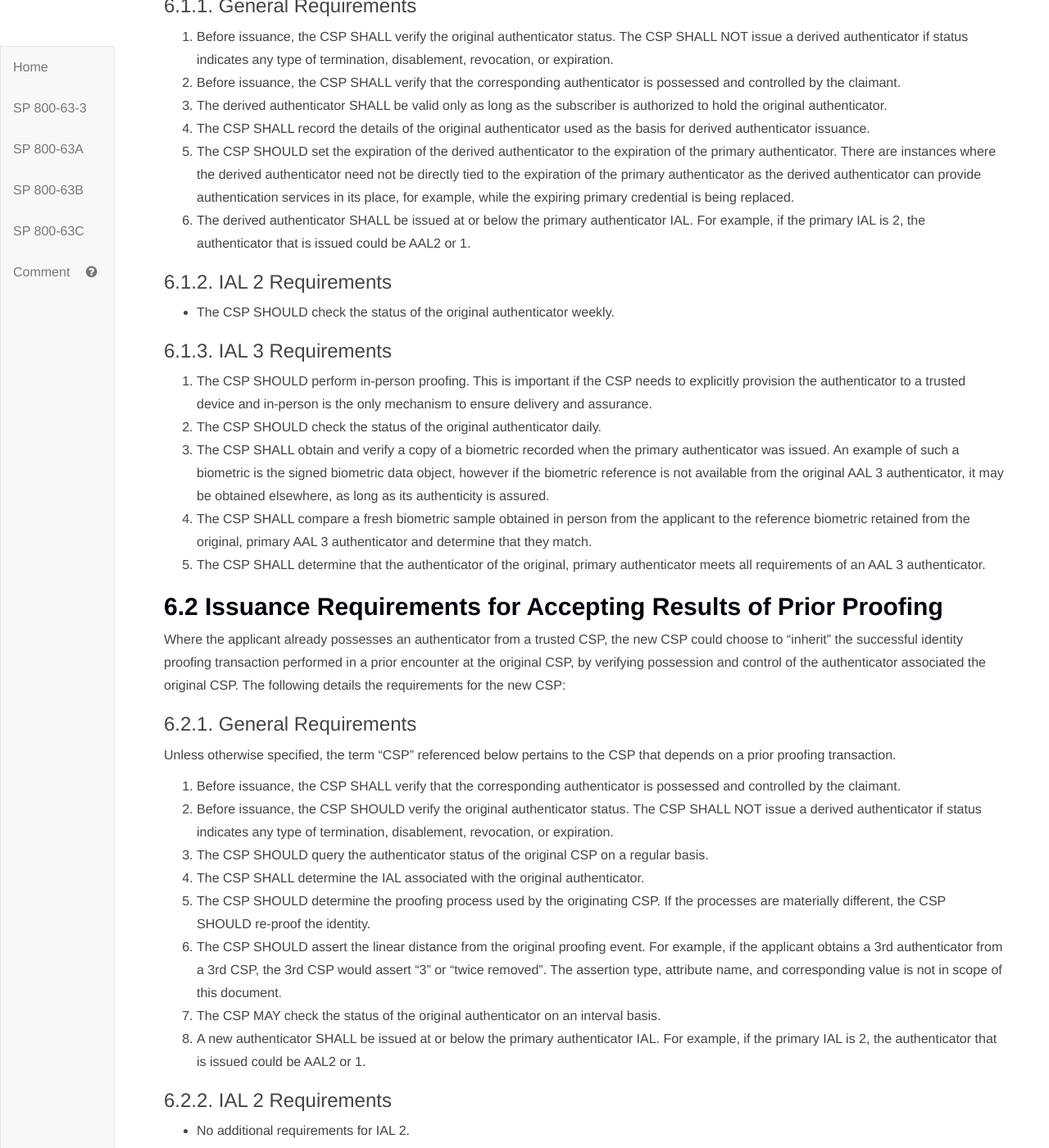
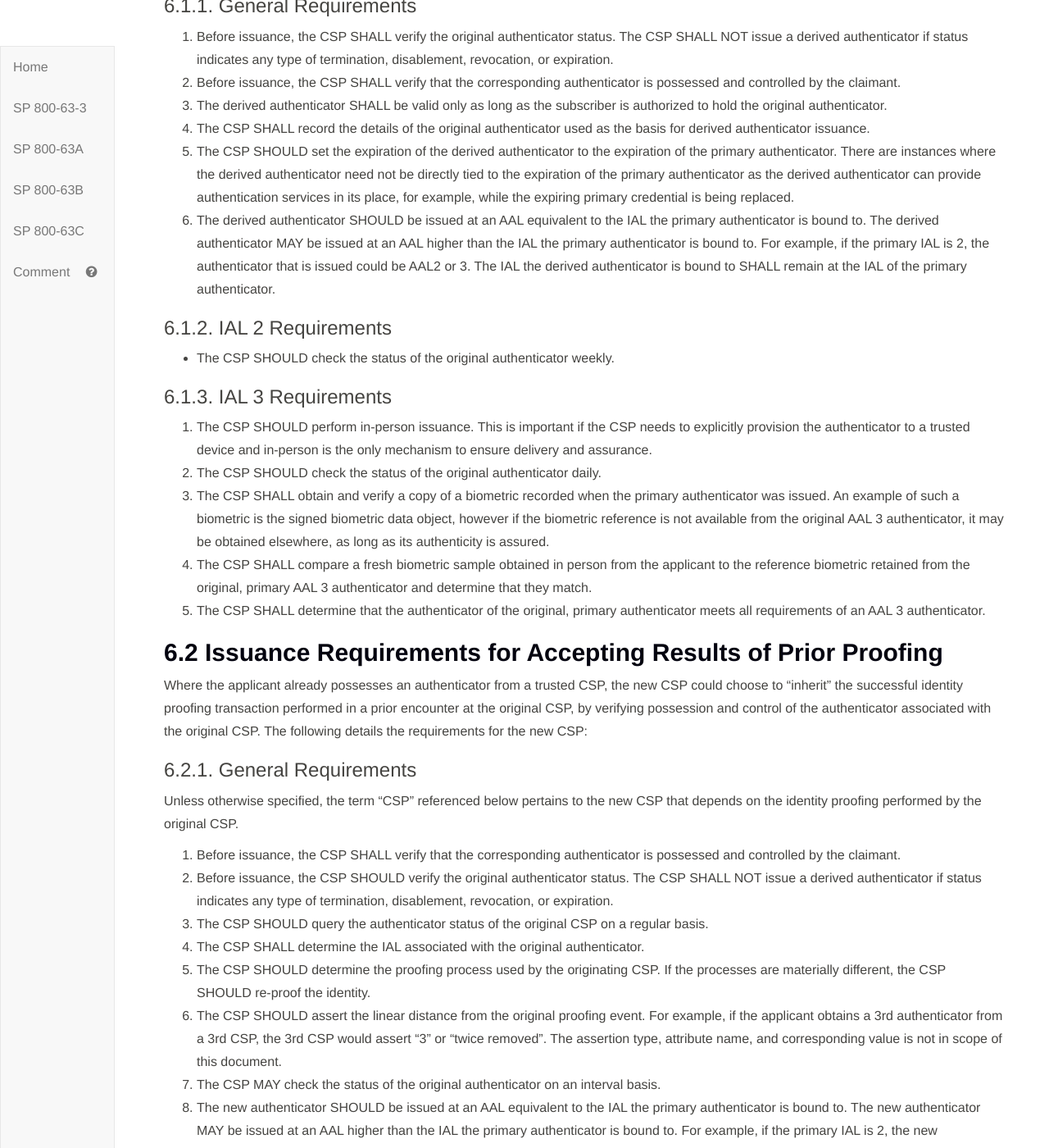
Before and after one commit to usnistgov/800-63-3, a Jekyll site: the page built from sp800-63a.md, in a window 1280 px wide and 1400 px high, scrolled down 27087 px. Shown: the whole window at 82% size. Built offline with Jekyll 4.4.1, drawn with Linux system fonts in a browser that asks for light colours; some of the changed text lies outside the part shown.

Commit message:
Finalize peer review updates.

```diff
--- a/sp800-63a/sec6_dc.md
+++ b/sp800-63a/sec6_dc.md
@@ -18,7 +18,7 @@ This section applies when the secondary authenticator is directly tied to the au
 3. The derived authenticator SHALL be valid only as long as the subscriber is authorized to hold the original authenticator.
 4. The CSP SHALL record the details of the original authenticator used as the basis for derived authenticator issuance.
 5. The CSP SHOULD set the expiration of the derived authenticator to the expiration of the primary authenticator. There are instances where the derived authenticator need not be directly tied to the expiration of the primary authenticator as the derived authenticator can provide authentication services in its place, for example, while the expiring primary credential is being replaced.
-6. The derived authenticator SHALL be issued at or below the primary authenticator IAL. For example, if the primary IAL is 2, the authenticator that is issued could be AAL2 or 1.
+6. The derived authenticator SHOULD be issued at an AAL equivalent to  the IAL the primary authenticator is bound to.  The derived authenticator MAY be issued at an AAL higher than the IAL the primary authenticator is bound to. For example, if the primary IAL is 2, the authenticator that is issued could be AAL2 or 3. The IAL the derived authenticator is bound to SHALL remain at the IAL of the primary authenticator.
 
 
 ### 6.1.2. IAL 2 Requirements
@@ -28,7 +28,7 @@ This section applies when the secondary authenticator is directly tied to the au
 
 ### <a name="dc-ial3"></a>6.1.3. IAL 3 Requirements
 
-1.  The CSP SHOULD perform in-person proofing. This is important if the CSP needs to explicitly provision the authenticator to a trusted device and in-person is the only mechanism to ensure delivery and assurance.
+1.  The CSP SHOULD perform in-person issuance. This is important if the CSP needs to explicitly provision the authenticator to a trusted device and in-person is the only mechanism to ensure delivery and assurance.
 2. The CSP SHOULD check the status of the original authenticator daily.
 3. The CSP SHALL obtain and verify a copy of a biometric recorded when the primary authenticator was issued. An example of such a biometric is the signed biometric data object, however if the biometric reference is not available from the original AAL 3 authenticator, it may be obtained elsewhere, as long as its authenticity is assured.
 4. The CSP SHALL compare a fresh biometric sample obtained in person from the applicant to the reference biometric retained from the original, primary AAL 3 authenticator and determine that they match.
@@ -36,11 +36,11 @@ This section applies when the secondary authenticator is directly tied to the au
 
 ## <a name="prior"></a>6.2 Issuance Requirements for Accepting Results of Prior Proofing
 
-Where the applicant already possesses an authenticator from a trusted CSP, the new CSP could choose to "inherit" the successful identity proofing transaction performed in a prior encounter at the original CSP, by verifying possession and control of the authenticator associated the original CSP.  The following details the requirements for the new CSP:
+Where the applicant already possesses an authenticator from a trusted CSP, the new CSP could choose to "inherit" the successful identity proofing transaction performed in a prior encounter at the original CSP, by verifying possession and control of the authenticator associated with the original CSP.  The following details the requirements for the new CSP:
 
 ### 6.2.1. General Requirements
 
-Unless otherwise specified, the term "CSP" referenced below pertains to the CSP that depends on a prior proofing transaction.
+Unless otherwise specified, the term "CSP" referenced below pertains to the new CSP that depends on the identity proofing performed by the original CSP.
 
 1. Before issuance, the CSP SHALL verify that the corresponding authenticator is possessed and controlled by the claimant.
 2. Before issuance, the CSP SHOULD verify the original authenticator status. The CSP SHALL NOT issue a derived authenticator if status indicates any type of termination, disablement, revocation, or expiration.
@@ -49,7 +49,7 @@ Unless otherwise specified, the term "CSP" referenced below pertains to the CSP
 5. The CSP SHOULD determine the proofing process used by the originating CSP.  If the processes are materially different, the CSP SHOULD re-proof the identity.
 6. The CSP SHOULD assert the linear distance from the original proofing event.  For example, if the applicant obtains a 3rd authenticator from a 3rd CSP, the 3rd CSP would assert "3" or "twice removed".  The assertion type, attribute name, and corresponding value is not in scope of this document.
 7. The CSP MAY check the status of the original authenticator on an interval basis.
-8. A new authenticator SHALL be issued at or below the primary authenticator IAL. For example, if the primary IAL is 2, the authenticator that is issued could be AAL2 or 1.
+8. The new authenticator SHOULD be issued at an AAL equivalent to the IAL the primary authenticator is bound to.  The new authenticator MAY be issued at an AAL higher than the IAL the primary authenticator is bound to. For example, if the primary IAL is 2, the new authenticator that is issued could be AAL2 or 3. The IAL the new authenticator is bound to SHALL remain at the IAL of the primary authenticator.
 
 ### 6.2.2. IAL 2 Requirements
 
```
